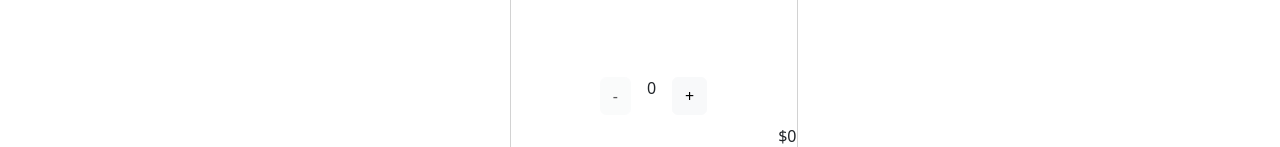
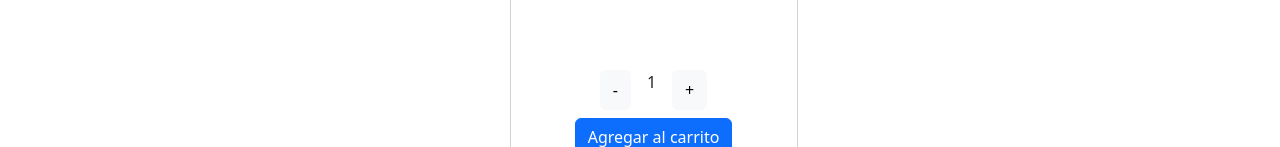
Before and after one commit to sasha-div/PreEntrega2_DiVentura_React, a React (Create React App) app: page / in a window 1280 px wide. Shown: the part 805-952 px from the top of the page. Built offline with nearby package versions, Linux system fonts and the light colour scheme.

Commit message:
Corrigiendo el Counter

```diff
--- a/src/components/Counter/Counter.jsx
+++ /dev/null
@@ -1,33 +0,0 @@
-import { useState, useEffect } from "react";
-import Button from 'react-bootstrap/Button';
-
-export const Counter = () => {
-    const [number, setNumber] = useState(0);
-    const [price, setPrice] = useState(0);
-
-    const sumar = () => {
-        setNumber(number + 1);
-    }
-
-    const restar = () => {
-        setNumber(number - 1);
-    }
-
-    useEffect(() => {
-        const newPrice = number * 15000;
-        setPrice(newPrice);
-    }, [number])
-
-    return (
-        <div>
-            <div className="d-flex justify-content-center align-items-center gap-3">
-                <Button onClick={restar} disabled={number === 0} variant="light">-</Button>
-                <p>{number}</p>
-                <Button onClick={sumar} disabled={number === 10} variant="light">+</Button>
-            </div>
-            <div className="d-flex align-items-end flex-column pt-2">
-                <p>${price}</p>
-            </div>
-        </div>
-    )
-}
--- a/src/components/Item/Item.jsx
+++ b/src/components/Item/Item.jsx
@@ -1,4 +1,4 @@
-import { Counter } from '../Counter/Counter';
+import { ItemCounter } from '../ItemCounter/ItemCounter';
 import { Card, Col, Row } from 'react-bootstrap';
 
 const Item = ({ product }) => {
@@ -13,7 +13,7 @@ const Item = ({ product }) => {
                             <Card.Text>{product.description}
                             </Card.Text>
                         </Card.Body>
-                        <Counter />
+                        <ItemCounter initial={1} stock={10} onAdd={(quantity) => console.log("Cantidad agregada", quantity)} />
                     </Card>
                 </Col>
             </Row>
--- /dev/null
+++ b/src/components/ItemCounter/ItemCounter.jsx
@@ -0,0 +1,27 @@
+import { useState } from "react";
+import Button from 'react-bootstrap/Button';
+
+export const ItemCounter = ({ stock, initial, onAdd }) => {
+    const [quantity, setQuantity] = useState(initial);
+
+    const incrementQuantity = () => {
+        quantity < stock && setQuantity(prevQuantity => prevQuantity + 1);
+    };
+
+    const decrementQuantity = () => {
+        quantity > 1 && setQuantity(prevQuantity => prevQuantity - 1);
+    }
+
+    return (
+        <div>
+            <div className="d-flex justify-content-center gap-3">
+                <Button onClick={decrementQuantity} variant="light">-</Button>
+                <p>{quantity}</p>
+                <Button onClick={incrementQuantity} variant="light">+</Button>
+            </div>
+            <div className="d-flex justify-content-center my-2">
+                <Button onClick={() => onAdd(quantity)} disabled={!stock}>Agregar al carrito</Button>
+            </div>
+        </div>
+    )
+}
--- a/src/components/getProducts.js
+++ b/src/components/getProducts.js
@@ -2,7 +2,7 @@
 import data from '../data/products.json';
 
 const getProducts = () => {
-    return new Promise((resolve, reject) => {
+    return new Promise((resolve) => {
         resolve(data)
     })
 }
```
